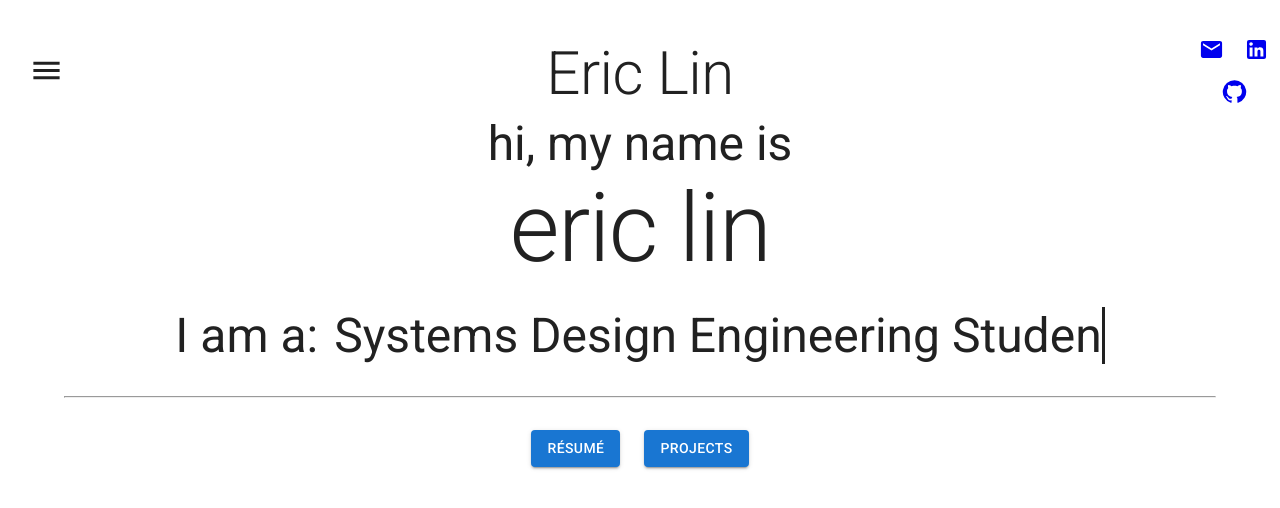
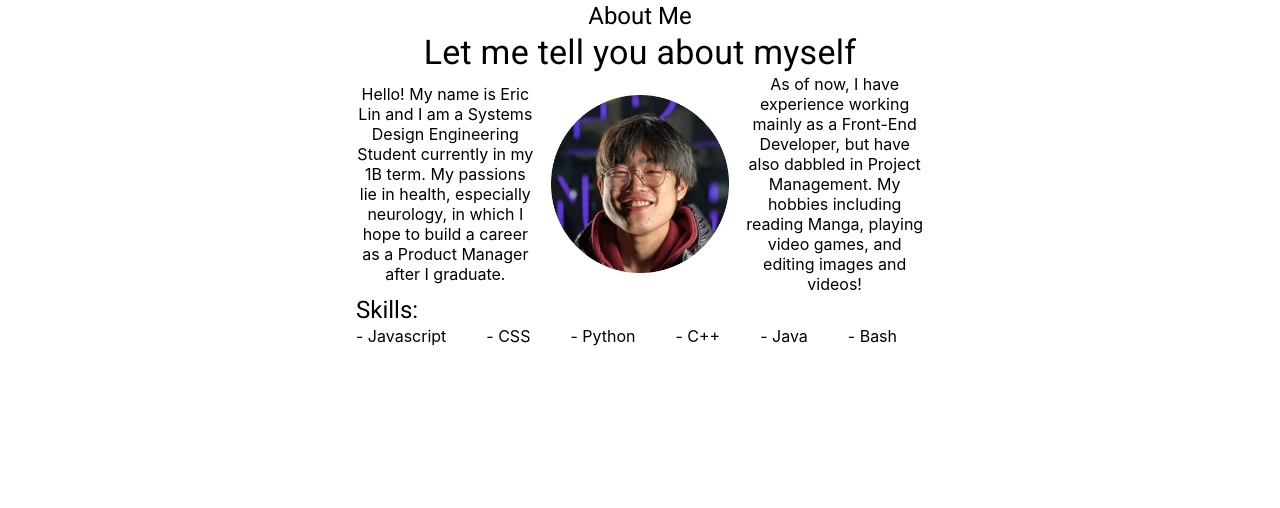
Before and after one commit to ericlinjh/personal-website, a React (Create React App) app: page / in a window 1280 px wide. Shown: the top 508 px of the page. Built offline with nearby package versions, Linux system fonts and the light colour scheme.

Commit message:
Implemented Barebones AboutMe Page

```diff
--- a/src/App.css
+++ b/src/App.css
@@ -10,3 +10,13 @@ header {
 .typewriter-text > .typewriter-curr {
   border-right: 0.2rem solid;
 }
+
+.grid-flex {
+  display: flex;
+  justify-content: center;
+}
+
+.profile-picture {
+  width: 100%;
+  height: fit-content;
+}
--- a/src/App.js
+++ b/src/App.js
@@ -1,13 +1,14 @@
-import logo from './logo.svg';
 import './App.css';
 import Navbar from './components/Navbar.jsx'
 import Header from './components/Header.jsx'
+import AboutMe from './components/AboutMe.jsx'
 
 function App() {
   return (
     <main>
-      <Navbar />
-      <Header />
+      {/* <Navbar /> */}
+      {/* <Header /> */}
+      <AboutMe />
     </main>
 
   );
--- /dev/null
+++ b/src/components/AboutMe.jsx
@@ -0,0 +1,39 @@
+import React from 'react'
+import { Container, Typography, Grid, Stack } from '@mui/material/'
+
+export default function AboutMe() {
+    return(
+        <Container>
+            <Typography variant="h5" align="center">About Me</Typography>
+            <Typography variant="h4" align="center">Let me tell you about myself</Typography>
+            <Grid container spacing={2} justifyContent="center">
+                <Grid item xs={2} align="right" sx={{ display: "flex", alignItems: "center", justifyContent: "flex-end" }}>
+                    <Typography variant="p" align="center" >Hello! My name is Eric Lin and I am a Systems Design Engineering Student currently in my 1B term. My passions lie in health, especially neurology, in which I hope to build a career as a Product Manager after I graduate.</Typography>
+                </Grid>
+                <Grid item xs={2} className="grid-flex" sx={{ display: "flex", alignItems: "center", justifyContent: "flex-start" }}>
+                    <img src="eric-picture.png" alt="Picture of Me!" className="profile-picture"/>
+                </Grid>
+                <Grid item xs={2} align="left" sx={{ display: "flex", alignItems: "center", justifyContent: "flex-start" }}>
+                    <Typography variant="p" align="center">As of now, I have experience working mainly as a Front-End Developer, but have also dabbled in Project Management. My hobbies including reading Manga, playing video games, and editing images and videos!</Typography>
+                </Grid>
+            </Grid>
+            <Grid container spacing={2} justifyContent="center">
+                <Grid item xs={6} align="left">
+                    <Typography variant="h5">Skills:</Typography>
+                </Grid>
+            </Grid>
+            <Grid container spacing={2} justifyContent="center">
+                <Grid item xs={6}>
+                    <Stack direction="row" spacing={5}>
+                        <Typography variant="p">- Javascript</Typography>
+                        <Typography variant="p">- CSS</Typography>
+                        <Typography variant="p">- Python</Typography>
+                        <Typography variant="p">- C++</Typography>
+                        <Typography variant="p">- Java</Typography>
+                        <Typography variant="p">- Bash</Typography>
+                    </Stack>
+                </Grid>
+            </Grid>
+        </Container>
+    )
+}
```
Also changed, not shown: public/eric-picture.png (added).
